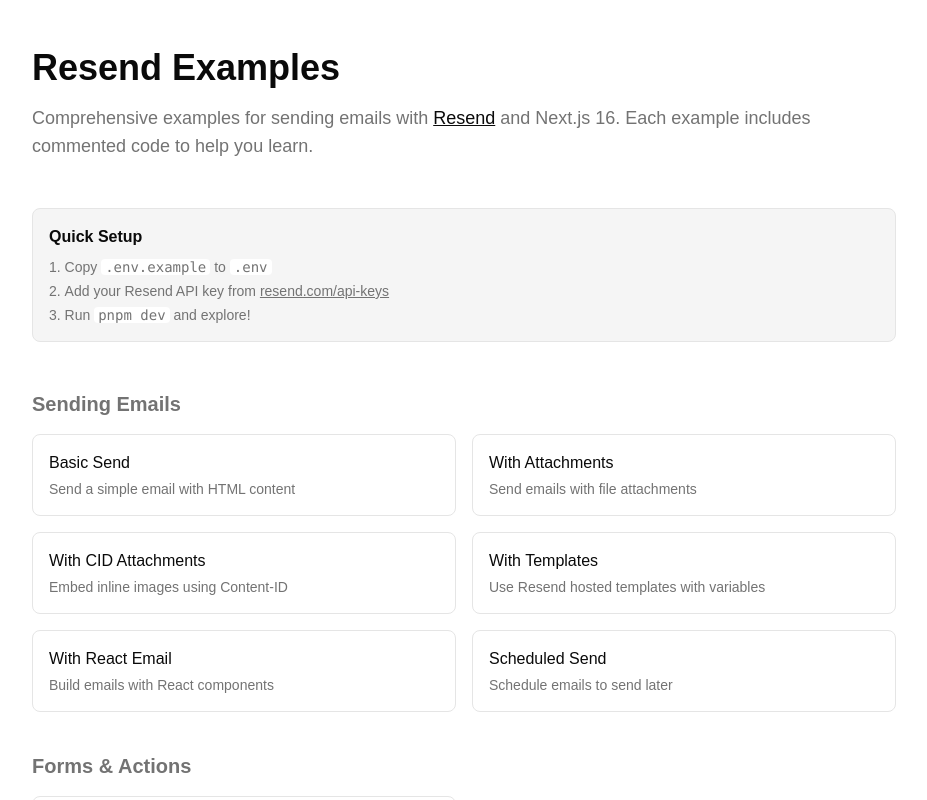
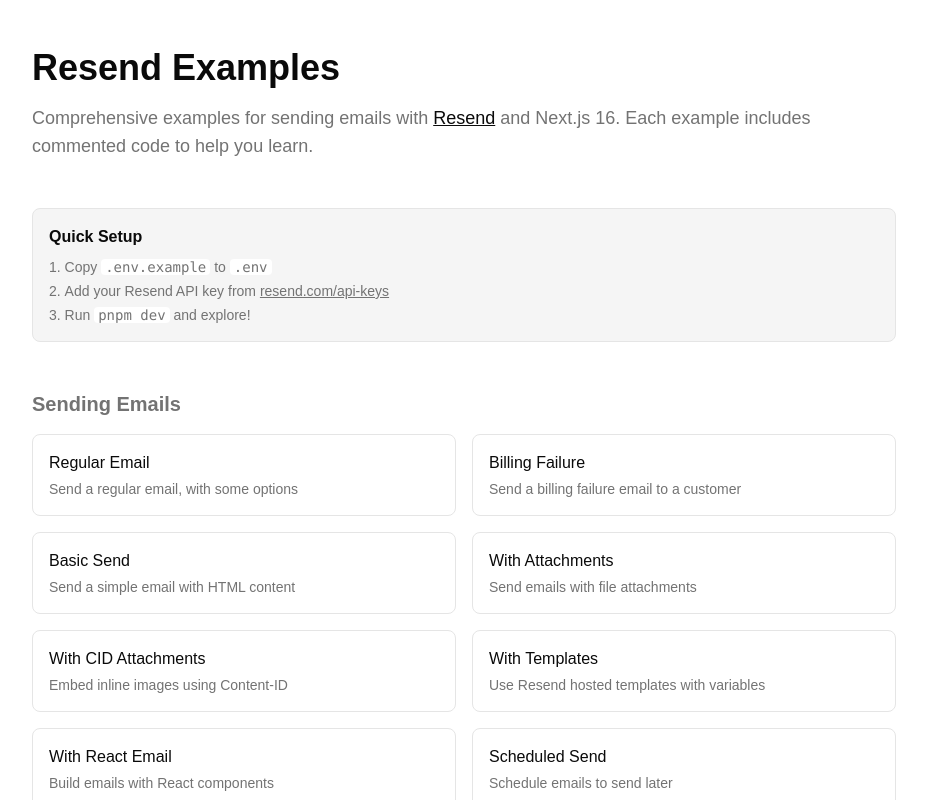
Before and after one commit to mg-6502/nextjs-resend-billing-failure, a Next.js app: page / in a window 1280 px wide. Shown: the top 800 px of the page, without its empty margins (176-1103 px from the left). Built offline with nearby package versions, Linux system fonts and the light colour scheme.

Commit message:
Updated main page with Regular and Billing Failure email entries

```diff
--- a/src/app/page.jsx
+++ b/src/app/page.jsx
@@ -8,11 +8,24 @@
     category: 'Sending Emails',
     items: [
       {
+        title: 'Regular Email',
+        description: 'Send a regular email, with some options',
+        href: '/regular-email',
+        type: 'page',
+      },
+      {
+        title: 'Billing Failure',
+        description: 'Send a billing failure email to a customer',
+        href: '/billing-failure',
+        type: 'page',
+      },
+      {
         title: 'Basic Send',
         description: 'Send a simple email with HTML content',
         href: '/send-email',
         type: 'page',
       },
+
       {
         title: 'With Attachments',
         description: 'Send emails with file attachments',
```
